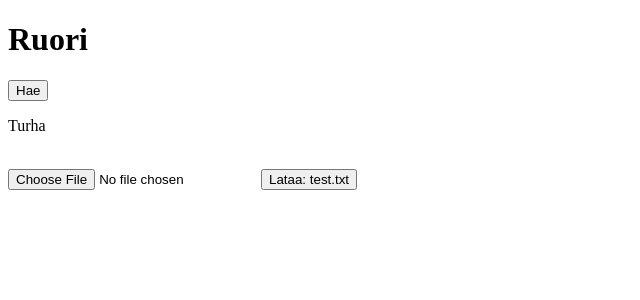
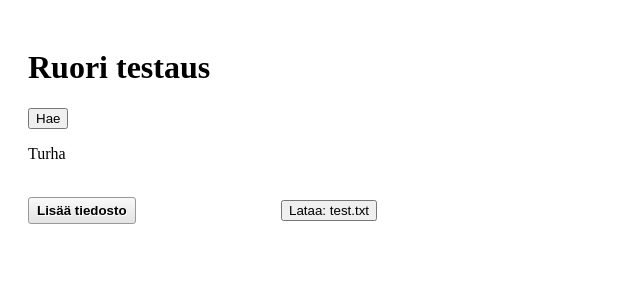
Before and after one commit to JaskaPaa/Ruori-Backend, a React (Create React App) app in the folder client/: page / in a window 1280 px wide. Shown: the top 300 px of the page, without its empty margins (0-640 px from the left). Built offline with nearby package versions, Linux system fonts and the light colour scheme; no server answers.

Commit message:
saving files

```diff
--- /dev/null
+++ b/client/src/App.css
@@ -0,0 +1,35 @@
+.custom-file-input {
+    color: transparent;
+  }
+  .custom-file-input::-webkit-file-upload-button {
+    visibility: hidden;
+  }
+  .custom-file-input::before {
+    content: 'Lisää tiedosto';
+    color: black;
+    display: inline-block;
+    background: -webkit-linear-gradient(top, #f9f9f9, #e3e3e3);
+    border: 1px solid #999;
+    border-radius: 3px;
+    padding: 5px 8px;
+    outline: none;
+    white-space: nowrap;
+    -webkit-user-select: none;
+    cursor: pointer;
+    text-shadow: 1px 1px #fff;
+    font-weight: 700;
+    font-size: 10pt;
+  }
+  .custom-file-input:hover::before {
+    border-color: black;
+  }
+  .custom-file-input:active {
+    outline: 0;
+  }
+  .custom-file-input:active::before {
+    background: -webkit-linear-gradient(top, #e3e3e3, #f9f9f9);
+  }
+
+  body {
+    padding: 20px;
+  }
--- a/client/src/App.js
+++ b/client/src/App.js
@@ -2,6 +2,10 @@
 import React, { useState } from 'react';
 
 import axios from 'axios'
+
+import './App.css'
+
+
 
 const Notes = () => {
 
@@ -29,9 +33,10 @@ const Notes = () => {
     axios
       .get(base + '/notes')
       .then(response => {
-        const notes = response.data
-        console.log(notes)
-        setNotes(JSON.stringify(notes, null, 4))
+        const person = response.data
+        //console.log(notes)
+        console.log(person[0].notes[0].files[0])
+        setNotes(JSON.stringify(person, null, 4))
       })
   }
 
@@ -48,20 +53,18 @@ const Notes = () => {
   )
 }
 
-
-
-
 const App = () => {
 
   return (
     <div>
-      <h1>Ruori</h1>
+      <h1>Ruori testaus</h1>
       <Notes />
       <br />
       <Files />
     </div>
   )
 }
+
 
 const Files = () => {
 
@@ -99,7 +102,7 @@ const UploadFile = () => {
           <input type='submit' value='Upload!' />
     </form>
     */}
-    <input type="file" onChange={uploadFile} />
+    <input className="custom-file-input" type="file" onChange={uploadFile} />
     </span>
   )
 }
```
Also changed, not shown: 2 other files (tests, documents, lock files or other folders).
